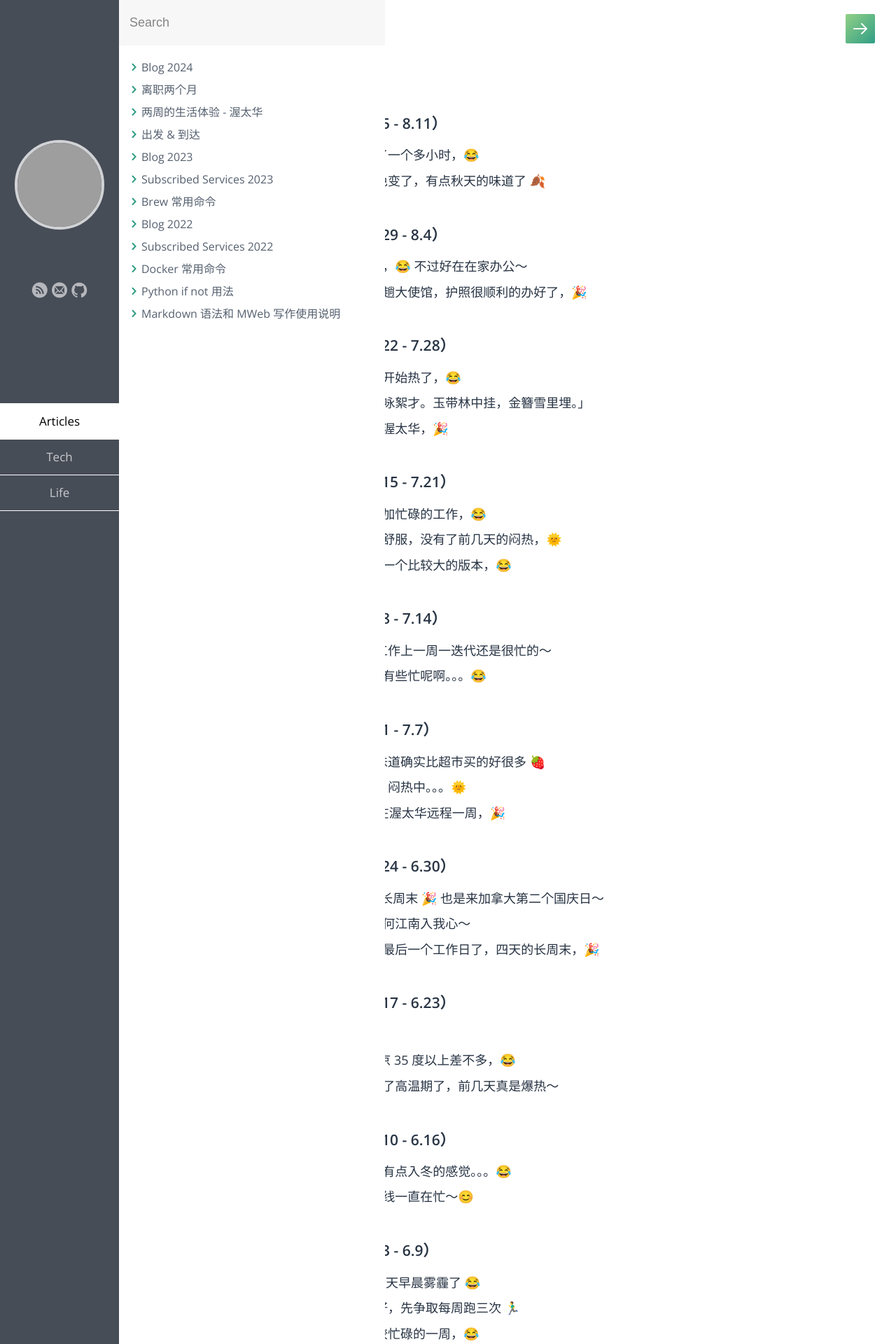
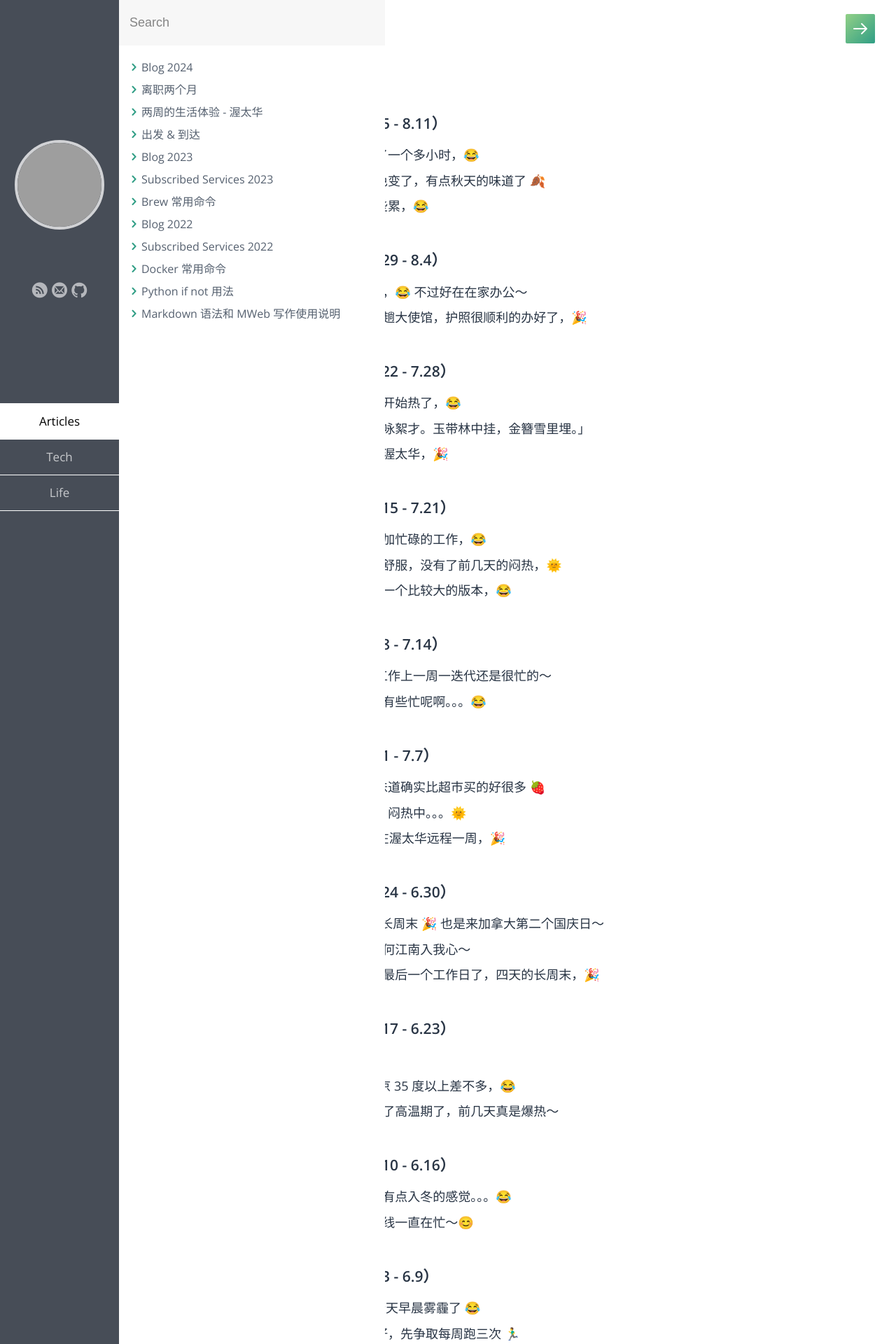
Before and after one commit to samxupeiran/samxupeiran.github.io, a Jekyll site: the page built from _posts/life/2024-01-02-my-blog.md, in a window 1280 px wide. Shown: the top 1920 px of the page at 70% size. Built offline with Jekyll 4.4.1, drawn with Linux system fonts in a browser that asks for light colours; some web fonts are replaced; some of the changed text lies outside the part shown; grey boxes are pictures that could not be loaded.

Commit message:
feat: add weekly blog 8/9

```diff
--- a/_posts/life/2024-01-02-my-blog.md
+++ b/_posts/life/2024-01-02-my-blog.md
@@ -9,6 +9,7 @@ tags: Blog
 - ### 2024 年 8 月 第 2 周（8.5 - 8.11）
      - 8.6 昨天来了多伦多，堵了一个多小时，😂
      - 8.8 感觉立秋后天空的颜色变了，有点秋天的味道了 🍂
+     - 8.9 终于周五了，这周有些累，😂
 
 - ### 2024 年 8 月 第 1 周（7.29 - 8.4）
      - 7.29 这周又是爆热的一周，😂 不过好在在家办公～
```
